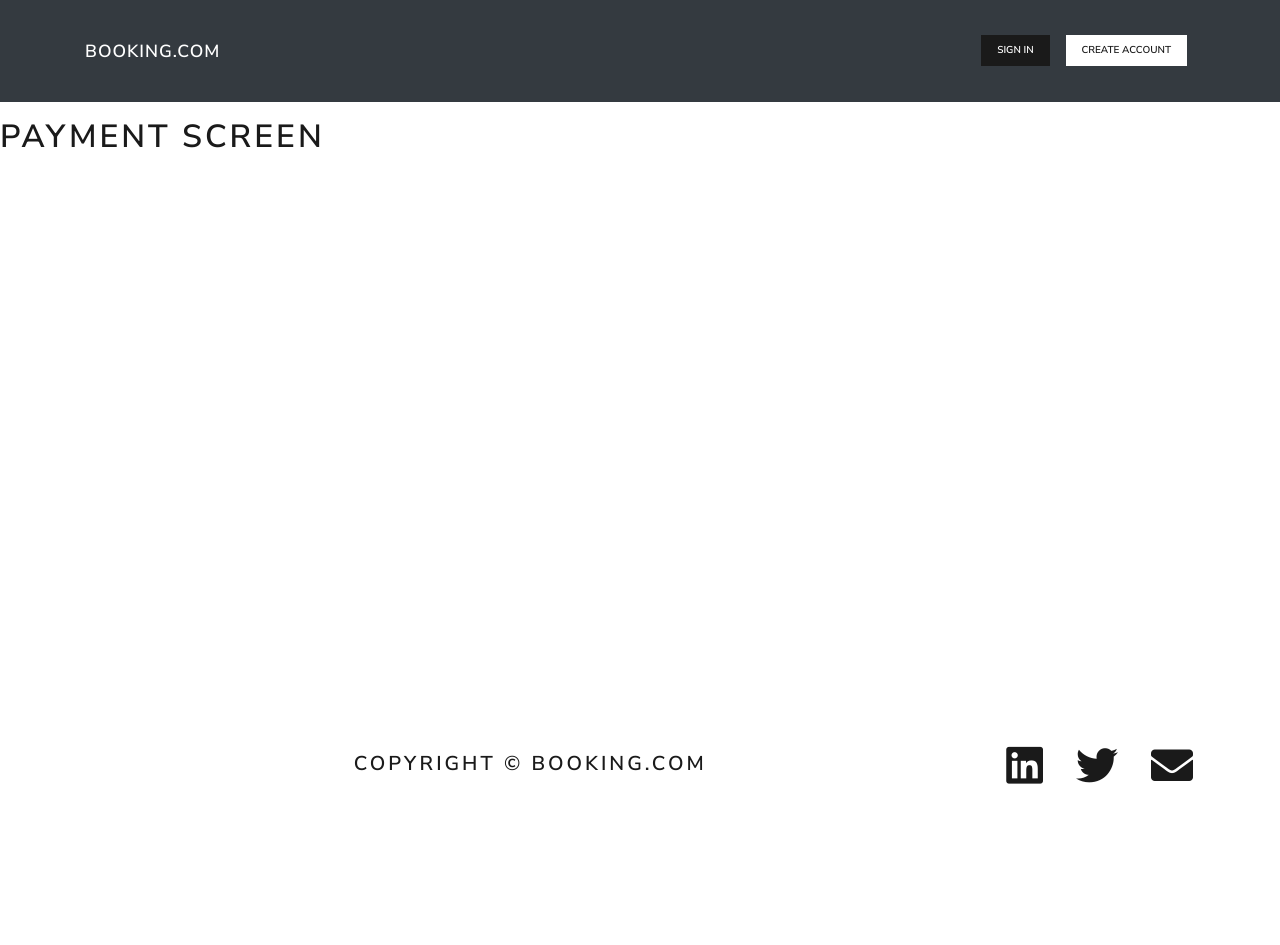
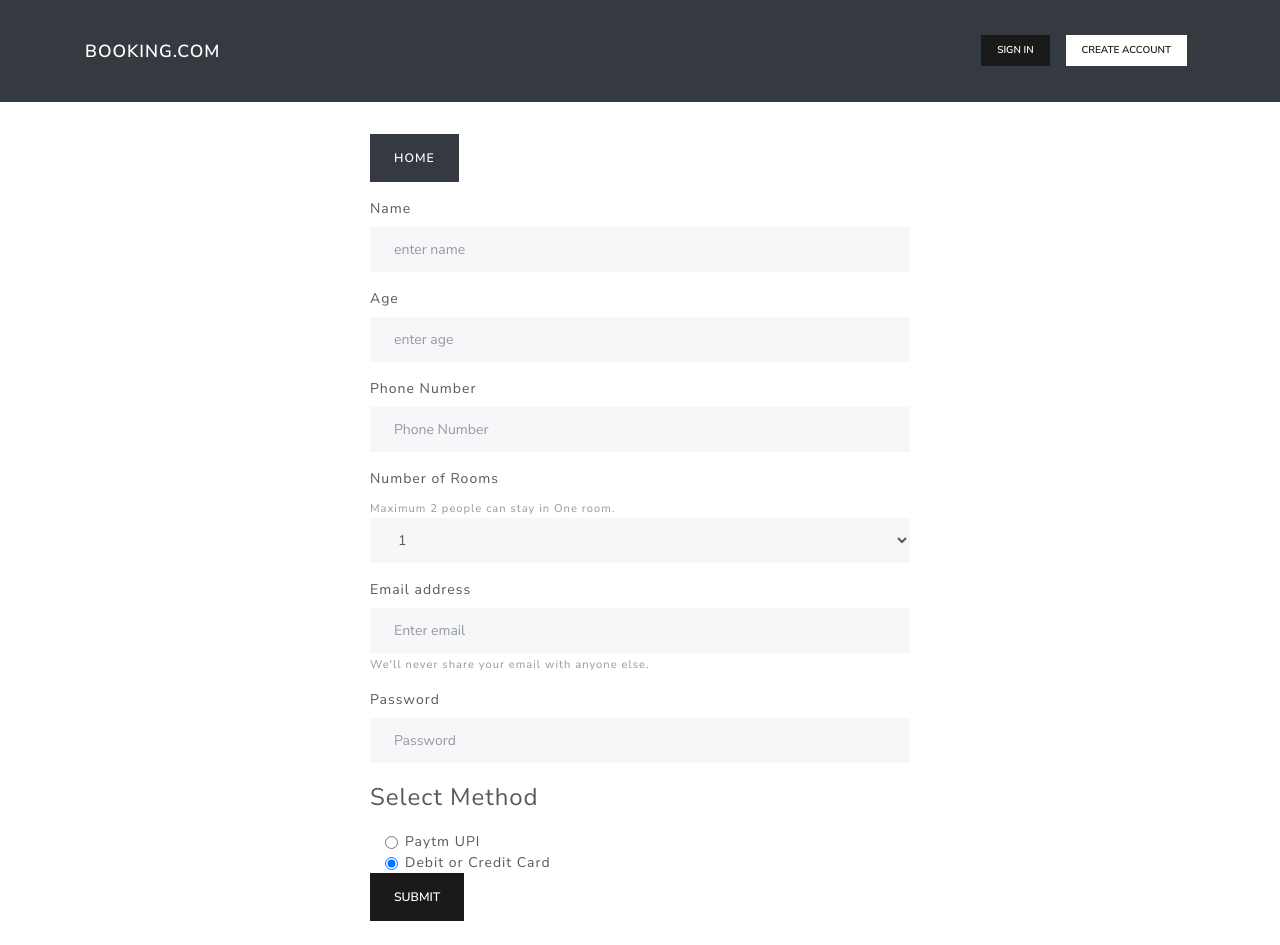
Before and after one commit to anubhavcu/booking.com, a React (Create React App) app: page /payment in a window 1280 px wide. Shown: the top 945 px of the page. Before the commit the page ends 800 px from the top, so only its background shows below. Built offline with nearby package versions, Linux system fonts and the light colour scheme.

Commit message:
added details in payment screen
- added a form container component which can be later reused with
  sign-in/up pages

```diff
--- /dev/null
+++ b/src/components/FormContainer.js
@@ -0,0 +1,16 @@
+import React from 'react';
+import { Container, Row, Col } from 'react-bootstrap';
+
+const FormContainer = ({ children }) => {
+  return (
+    <Container>
+      <Row className='justify-content-md-center'>
+        <Col xs={12} md={6}>
+          {children}
+        </Col>
+      </Row>
+    </Container>
+  );
+};
+
+export default FormContainer;
--- a/src/index.css
+++ b/src/index.css
@@ -1,17 +1,17 @@
-/* main {
+main {
   min-height: 85vh;
-} */
+}
 
 /* making footer to stay at bottom
 https://www.w3schools.com/howto/howto_css_fixed_footer.asp
 */
-footer {
+/* footer {
   position: fixed;
   bottom: 0;
   left: 0;
   width: 100%;
   text-align: center;
-}
+} */
 
 .customHover {
   transition: transform 0.2s;
--- a/src/screens/PaymentScreen.js
+++ b/src/screens/PaymentScreen.js
@@ -1,9 +1,80 @@
 import React from 'react';
+import { Button, Col, Container, Form, FormLabel } from 'react-bootstrap';
+import { Link } from 'react-router-dom';
+import FormContainer from '../components/FormContainer';
 
 const PaymentScreen = () => {
+  const setPaymentMethod = (e) => {
+    console.log(e);
+  };
   return (
     <div>
-      <h1>Payment Screen</h1>
+      <FormContainer>
+        <Link className='btn btn-dark my-3 customHover' to='/'>
+          Home
+        </Link>
+        <Form.Group controlId='formBasicEmail'>
+          <Form.Group controlId='formBasicPassword'>
+            <Form.Label>Name</Form.Label>
+            <Form.Control type='text' placeholder='enter name' />
+          </Form.Group>
+          <Form.Group controlId='formBasicPassword'>
+            <Form.Label>Age</Form.Label>
+            <Form.Control type='number' placeholder='enter age' />
+          </Form.Group>
+          <Form.Group controlId='formBasicPassword'>
+            <Form.Label>Phone Number</Form.Label>
+            <Form.Control type='phone' placeholder='Phone Number' />
+          </Form.Group>
+          <Form.Group controlId='exampleForm.ControlSelect1'>
+            <Form.Label>Number of Rooms</Form.Label>
+            <Form.Text className='text-muted'>
+              Maximum 2 people can stay in One room.
+            </Form.Text>
+            <Form.Control as='select'>
+              <option>1</option>
+              <option>2</option>
+              <option>3</option>
+            </Form.Control>
+          </Form.Group>
+          <Form.Label>Email address</Form.Label>
+          <Form.Control type='email' placeholder='Enter email' />
+          <Form.Text className='text-muted'>
+            We'll never share your email with anyone else.
+          </Form.Text>
+        </Form.Group>
+
+        <Form.Group controlId='formBasicPassword'>
+          <Form.Label>Password</Form.Label>
+          <Form.Control type='password' placeholder='Password' />
+        </Form.Group>
+
+        <Form>
+          <Form.Group>
+            <FormLabel as='legend'>Select Method</FormLabel>
+          </Form.Group>
+          <Col>
+            <Form.Check
+              type='radio'
+              label='Paytm UPI'
+              name='paymentMethod'
+              value='Paytm'
+              checked
+              onChange={(e) => setPaymentMethod(e.target.value)}
+            ></Form.Check>
+            <Form.Check
+              type='radio'
+              label='Debit or Credit Card'
+              name='paymentMethod'
+              value='Card'
+              checked
+              onChange={(e) => setPaymentMethod(e.target.value)}
+            ></Form.Check>
+          </Col>
+
+          <Button variant='primary'>Submit</Button>
+        </Form>
+      </FormContainer>
     </div>
   );
 };
```
Also changed, not shown: src/screens/Rooms.js (deleted, +0 -11 lines).
